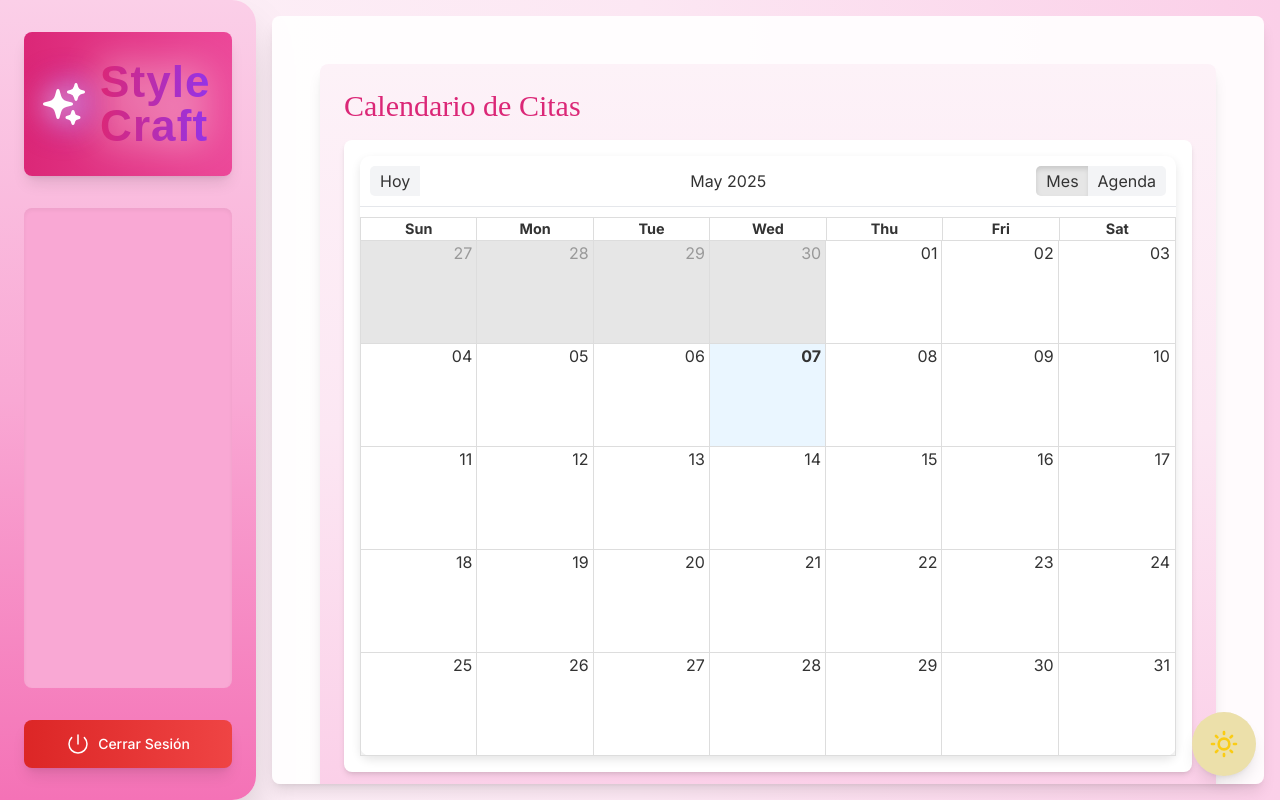
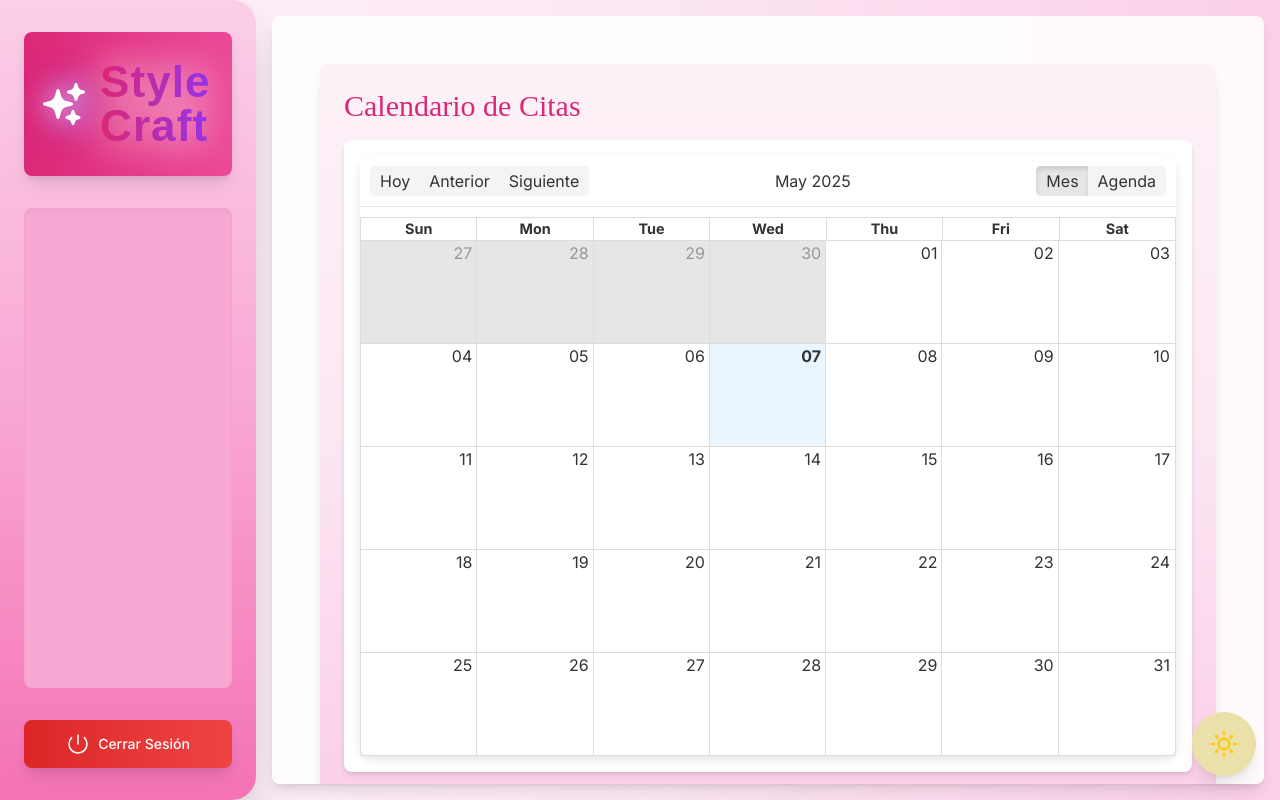
Before and after one commit to Alejandro-Meren/ProyectoNext, a Next.js app: page /dashboard/calendar in a window 1280 px wide. Built offline with nearby package versions, Linux system fonts and the light colour scheme; no server answers; the database is empty; a web font is replaced by a local one.

Commit message:
Botones mes anterior y siguiente

```diff
--- a/app/dashboard/calendar/calendar.css
+++ b/app/dashboard/calendar/calendar.css
@@ -59,10 +59,8 @@
   }
 
   /* Ocultar botones de Semana y Día */
-  .rbc-btn-group button:nth-child(2), /* Botón de Semana */
-  .rbc-btn-group button:nth-child(3) { /* Botón de Día */
-    display: none;
-  }
+
+  /* Ocultar solo los botones de Semana y Día */
 
   /* Responsividad */
   @media (max-width: 768px) {
--- a/app/dashboard/calendar/page.tsx
+++ b/app/dashboard/calendar/page.tsx
@@ -28,6 +28,7 @@ interface Appointment {
 
 export default function CustomBigCalendar() {
   const [events, setEvents] = useState<Appointment[]>([]);
+  const [currentDate, setCurrentDate] = useState(new Date()); // Estado para manejar la fecha actual
 
   useEffect(() => {
     async function fetchAppointments() {
@@ -59,6 +60,19 @@ export default function CustomBigCalendar() {
     fetchAppointments();
   }, []);
 
+  useEffect(() => {
+    const buttons = document.querySelectorAll('.rbc-btn-group button');
+    buttons.forEach((button) => {
+      if (button.innerText === 'Semana' || button.innerText === 'Día') {
+        button.style.display = 'none';
+      }
+    });
+  }, []);
+
+  const handleNavigate = (date: Date) => {
+    setCurrentDate(date); // Actualiza la fecha actual al navegar
+  };
+
   return (
     <div className="p-6 bg-gradient-to-b from-pink-50 via-pink-100 to-pink-200 dark:from-gray-800 dark:via-gray-900 dark:to-black rounded-lg shadow-lg">
       <h2 className="mb-4 text-2xl md:text-3xl text-pink-600 dark:text-purple-400" style={{ fontFamily: 'Times New Roman, serif' }}>
@@ -83,6 +97,8 @@ export default function CustomBigCalendar() {
             agenda: 'Agenda',
             noEventsInRange: 'No hay eventos en este rango.',
           }}
+          date={currentDate} // Fecha actual del calendario
+          onNavigate={handleNavigate} // Controlador para la navegación
         />
       </div>
     </div>
```
